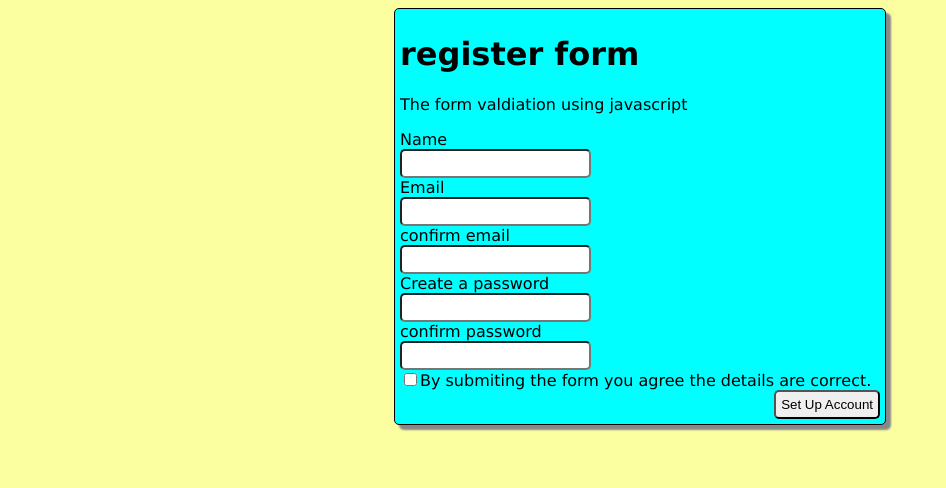
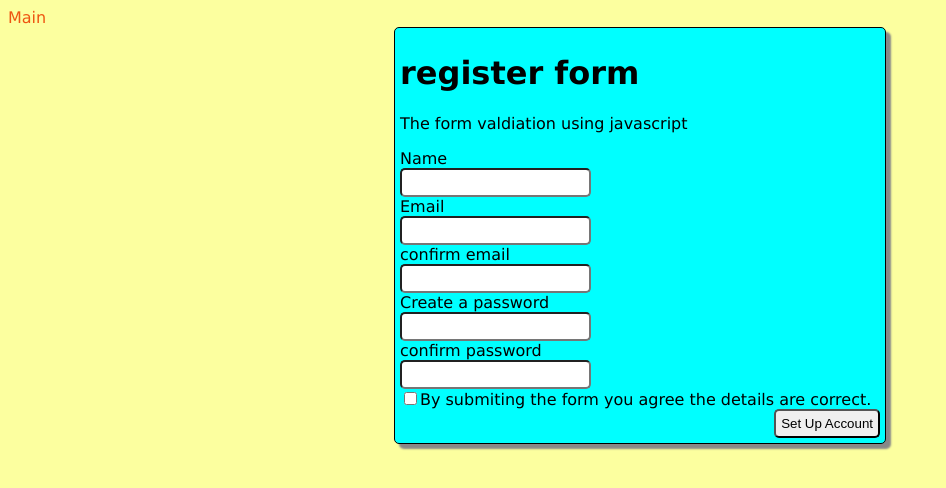
Before and after one commit to srish-cell/UID, a plain HTML site: page register.html in a window 1280 px wide. Shown: the whole page, without its empty margins (0-946 px from the left). Drawn offline with Linux system fonts and the light colour scheme.

Commit message:
Update register.html

```diff
--- a/register.html
+++ b/register.html
@@ -6,6 +6,7 @@
         <script type="text/javascript" src="js/script.js"></script>
     </head>
     <body>
+	<a href="index.html">Main</a>
 
         <form method="post" target="#" onsubmit="return validate()">
         <h1>register form </h1>
```
